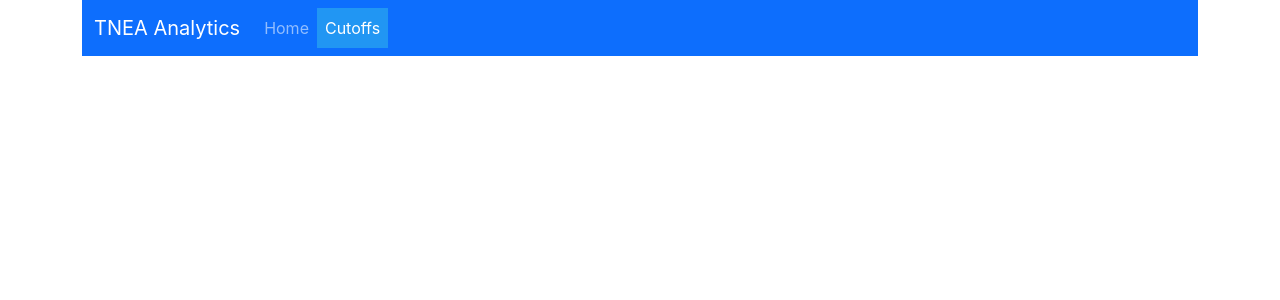
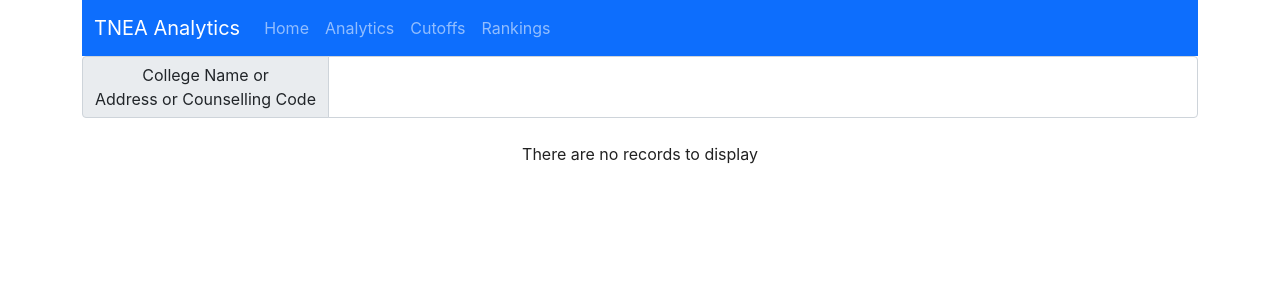
Before and after one commit to anushibin007/tnea-analytics, a React (Vite) app: page /search/analytics in a window 1280 px wide. Shown: the top 300 px of the page. Built offline with nearby package versions, Linux system fonts and the light colour scheme.

Commit message:
Ranking Data can also be searched now

```diff
--- a/src/App.jsx
+++ b/src/App.jsx
@@ -5,7 +5,7 @@
 import { BrowserRouter as Router, Switch, Route } from "react-router-dom";
 import Welcome from "./components/Welcome";
 import CollegeSearch from "./components/CollegeSearch";
-import Cutoffs from "./components/Cutoffs";
+import CutoffRanking from "./components/CutoffRanking";
 
 function App() {
 	return (
@@ -14,9 +14,8 @@
 				<Navigation />
 				<Switch>
 					<Route path="/" exact component={Welcome} />
-					<Route path="/search" exact component={CollegeSearch} />
-					<Route path="/cutoffs/coc/:coc" exact component={Cutoffs} />
-					<Route path="/cutoffs/con/:con" exact component={Cutoffs} />
+					<Route path="/search/:searchType" exact component={CollegeSearch} />
+					<Route path="/data/:searchType/:coc" exact component={CutoffRanking} />
 				</Switch>
 			</Container>
 		</Router>
--- a/src/components/CollegeSearch.jsx
+++ b/src/components/CollegeSearch.jsx
@@ -3,14 +3,20 @@
 import { InputGroup, FormControl, Button } from "react-bootstrap";
 import DataTable from "react-data-table-component";
 import _ from "lodash";
-import { NavLink } from "react-router-dom";
+import { NavLink, useParams } from "react-router-dom";
 
 const CollegeSearch = () => {
 	const [clgName, setClgName] = useState("");
 
+	const { searchType } = useParams();
+
 	const clgNameChanged = (e) => {
 		setClgName(e.target.value);
 	};
+
+	useEffect(() => {
+		console.log(searchType);
+	}, [searchType]);
 
 	useEffect(() => {
 		// console.log(filterIt().length);
@@ -25,10 +31,14 @@
 					clg.coc === parseInt(clgName)
 				);
 			});
-			return _.uniqBy(filteredArray, "con");
+			return _.uniqBy(filteredArray, "coc");
 		} else {
 			return [];
 		}
+	};
+
+	const getCell = (row, rowKey) => {
+		return <NavLink to={`/data/${searchType}/${row.coc}?year=2020`}>{row[rowKey]}</NavLink>;
 	};
 
 	const columns = [
@@ -37,13 +47,13 @@
 			selector: (row) => row.con,
 			sortable: true,
 			width: "500px",
-			cell: (row) => <NavLink to={`/cutoffs/coc/${row.coc}?year=2020`}>{row.con}</NavLink>,
+			cell: (row) => getCell(row, "con"),
 		},
 		{
 			name: "Counselling Code",
 			selector: (row) => row.coc,
 			sortable: true,
-			cell: (row) => <NavLink to={`/cutoffs/coc/${row.coc}?year=2020`}>{row.coc}</NavLink>,
+			cell: (row) => getCell(row, "coc"),
 		},
 	];
 	return (
--- a/src/components/Cutoffs.jsx
+++ b/src/components/CutoffRanking.jsx
@@ -4,23 +4,23 @@
 import { useParams, useLocation, useHistory } from "react-router-dom";
 import { Pagination, Row, Col } from "react-bootstrap";
 
-const Cutoffs = () => {
+const CutoffRanking = () => {
 	let query = useQuery();
 
 	const history = useHistory();
 
-	let { coc, con } = useParams();
+	let { coc, con, searchType } = useParams();
 
 	const [data, setData] = useState([]);
 
 	const [year, setYear] = useState(query.get("year") ? query.get("year") : 2020);
 
 	const filterIt = async () => {
-		const { default: cutoff2020 } = await import(`../data/${year}/cutoff.json`);
-		console.log(cutoff2020);
+		const { default: dataFromJson } = await import(`../data/${year}/${searchType}.json`);
+		console.log(dataFromJson);
 		if (con && con.length > 0) {
 			// If you have the College Name
-			const returnData = _.filter(cutoff2020, (clg) => {
+			const returnData = _.filter(dataFromJson, (clg) => {
 				const valid = clg.con.toUpperCase().includes(con.toUpperCase());
 				if (valid) {
 					console.log("returning College Name data");
@@ -32,7 +32,7 @@
 			return returnData;
 		} else if (coc) {
 			// If you have the counselling code
-			const returnData = _.filter(cutoff2020, (clg) => {
+			const returnData = _.filter(dataFromJson, (clg) => {
 				const valid = clg.coc === parseInt(coc);
 				if (valid) {
 					console.log("returning Counselling Code data");
@@ -59,7 +59,7 @@
 		const anYear = e.target.innerHTML;
 		console.log(anYear);
 		setYear(anYear);
-		history.push(`/cutoffs/coc/${coc}?year=${anYear}`);
+		history.push(`/data/${searchType}/${coc}?year=${anYear}`);
 	};
 
 	const getPagination = () => {
@@ -154,4 +154,4 @@
 	return new URLSearchParams(useLocation().search);
 };
 
-export default Cutoffs;
+export default CutoffRanking;
--- a/src/components/Navigation.jsx
+++ b/src/components/Navigation.jsx
@@ -16,8 +16,14 @@
 						<Nav.Link as={NavLink} to="/" exact>
 							Home
 						</Nav.Link>
-						<Nav.Link as={NavLink} to="/search">
+						<Nav.Link as={NavLink} to="/analytics">
+							Analytics
+						</Nav.Link>
+						<Nav.Link as={NavLink} to="/search/cutoff">
 							Cutoffs
+						</Nav.Link>
+						<Nav.Link as={NavLink} to="/search/ranking">
+							Rankings
 						</Nav.Link>
 					</Nav>
 				</Container>
```
